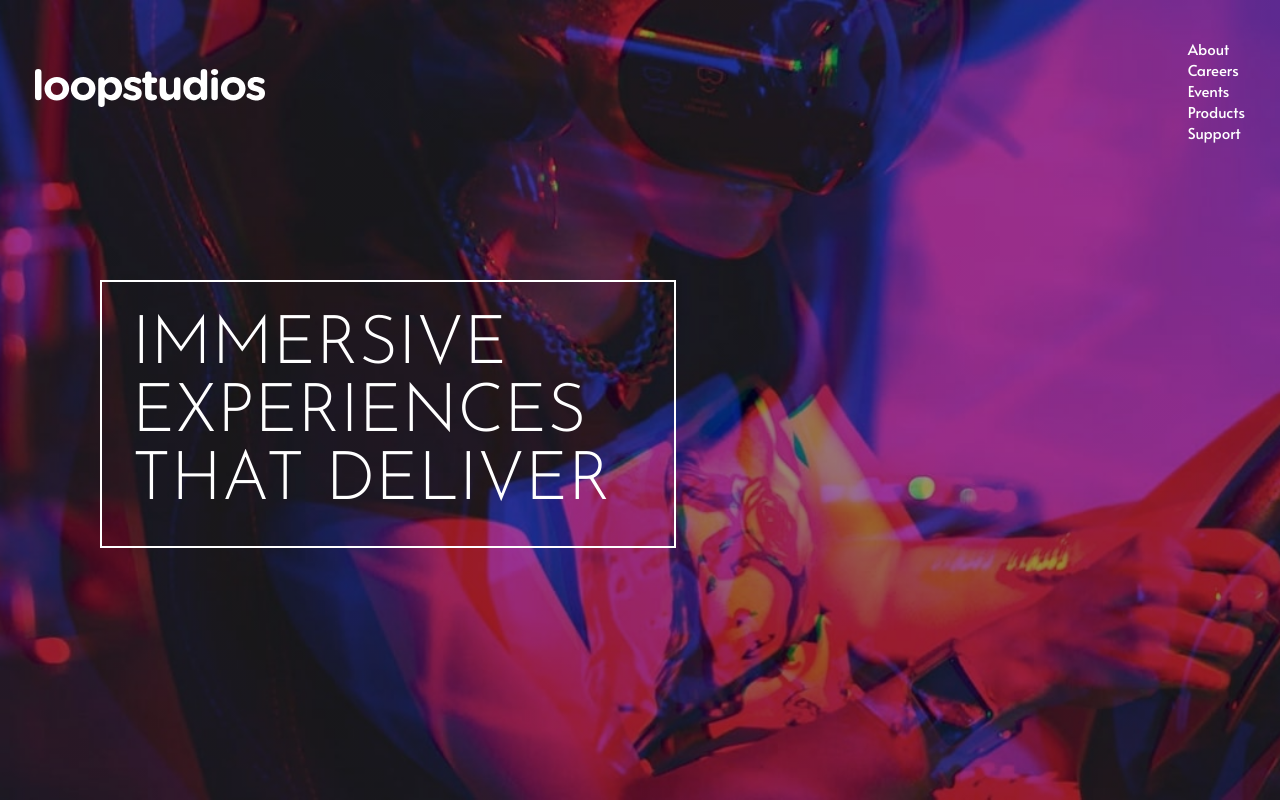
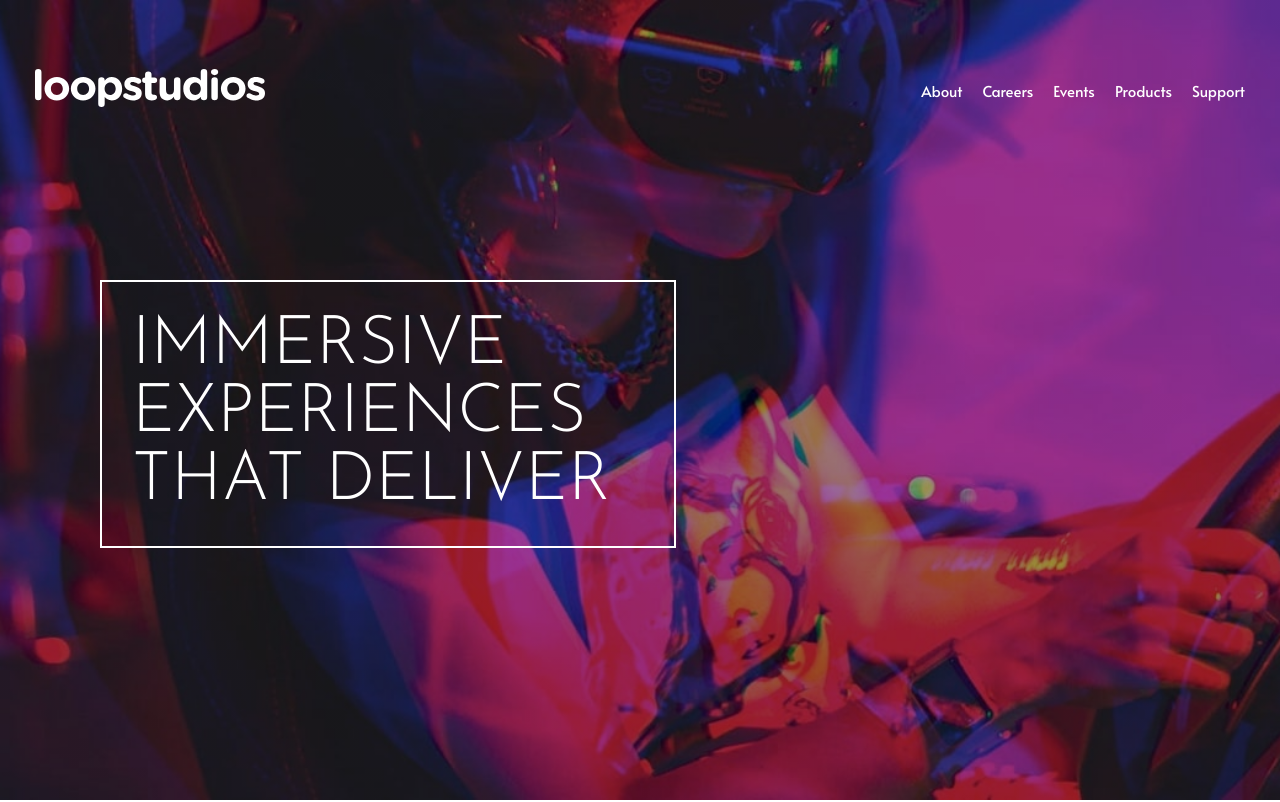
Before and after one commit to DevTataBot/landingpage, a React (Create React App) app: page / in a window 1280 px wide. Shown: the top 802 px of the page. Built offline with nearby package versions, Linux system fonts and the light colour scheme.

Commit message:
manu desktop display row

```diff
--- a/src/Components/Navbar.jsx
+++ b/src/Components/Navbar.jsx
@@ -3,7 +3,7 @@ import '../style/Navbar.css'
 
 const Navbar = ( { open } ) => {
     return(
-        <ul className={open ? "menu" : "oculto"} open={open}>
+        <ul className={open ? "menu_bar menu" : "menu_bar oculto"} open={open}>
             <li className="menu-item">About</li>
             <li className="menu-item">Careers</li>
             <li className="menu-item">Events</li>
--- a/src/style/Navbar.css
+++ b/src/style/Navbar.css
@@ -1,4 +1,4 @@
-.menu{
+.menu_bar{
     display: flex;
     flex-direction: row;
 }
```
